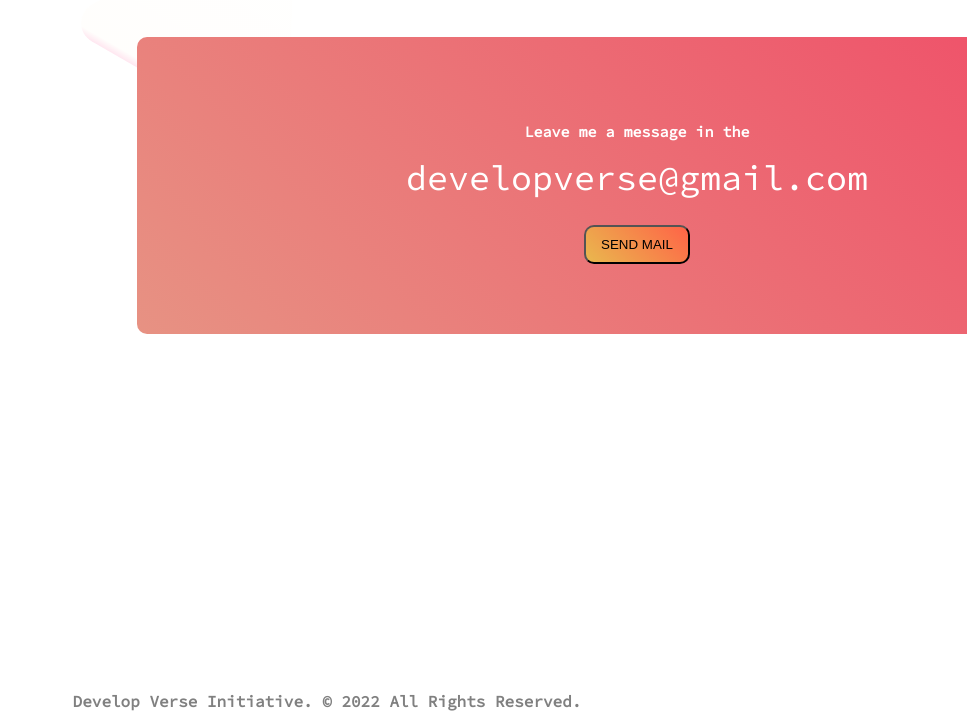
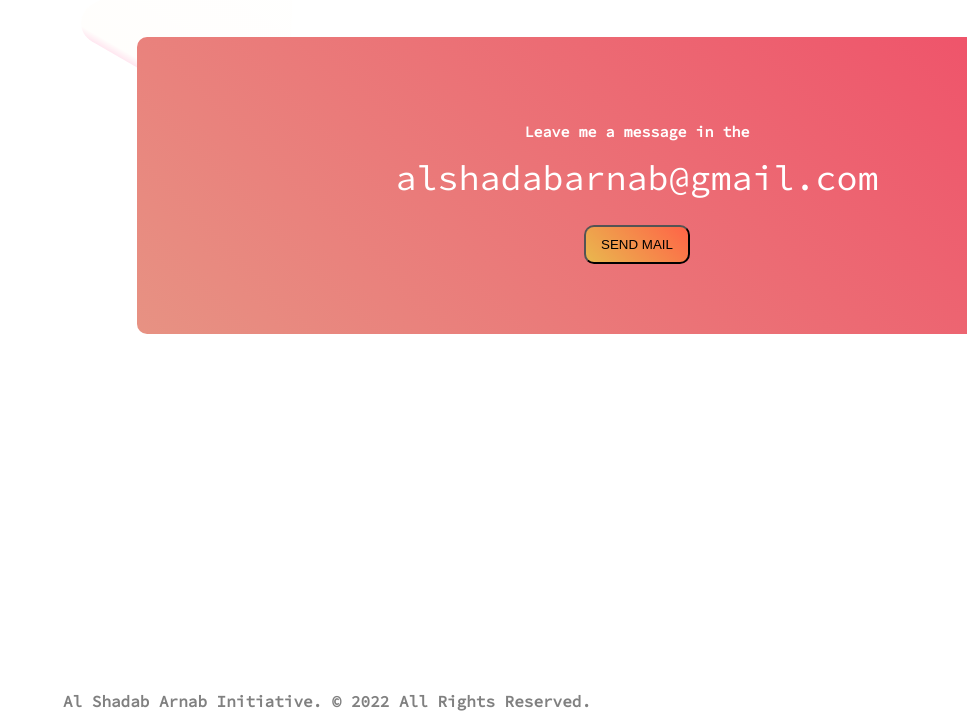
Before and after one commit to alshadab/experiment-website, a plain HTML site: page index.html in a window 1280 px wide. Shown: the part 3625-4352 px from the top of the page, without its empty margins (313-1280 px from the left). Drawn offline with Linux system fonts and the light colour scheme; a web font is replaced by a local one.

Commit message:
mail id change

```diff
--- a/index.html
+++ b/index.html
@@ -61,7 +61,7 @@
 
     <div class="box">
         <p><b>Leave me a message in the</b></p>
-        <a href="mailto:developverse@gmail.com">developverse@gmail.com</a>
+        <a href="mailto:alshadabarnab@gmail.com">alshadabarnab@gmail.com</a>
 
        <div id="butt">
 
@@ -70,7 +70,7 @@
 </div>
 </section>
 <footer>
-    <p><b>Develop Verse Initiative. © 2022 All Rights Reserved.</b></p>
+    <p><b>Al Shadab Arnab Initiative. © 2022 All Rights Reserved.</b></p>
 </footer>
 </body>
 </html>
```
